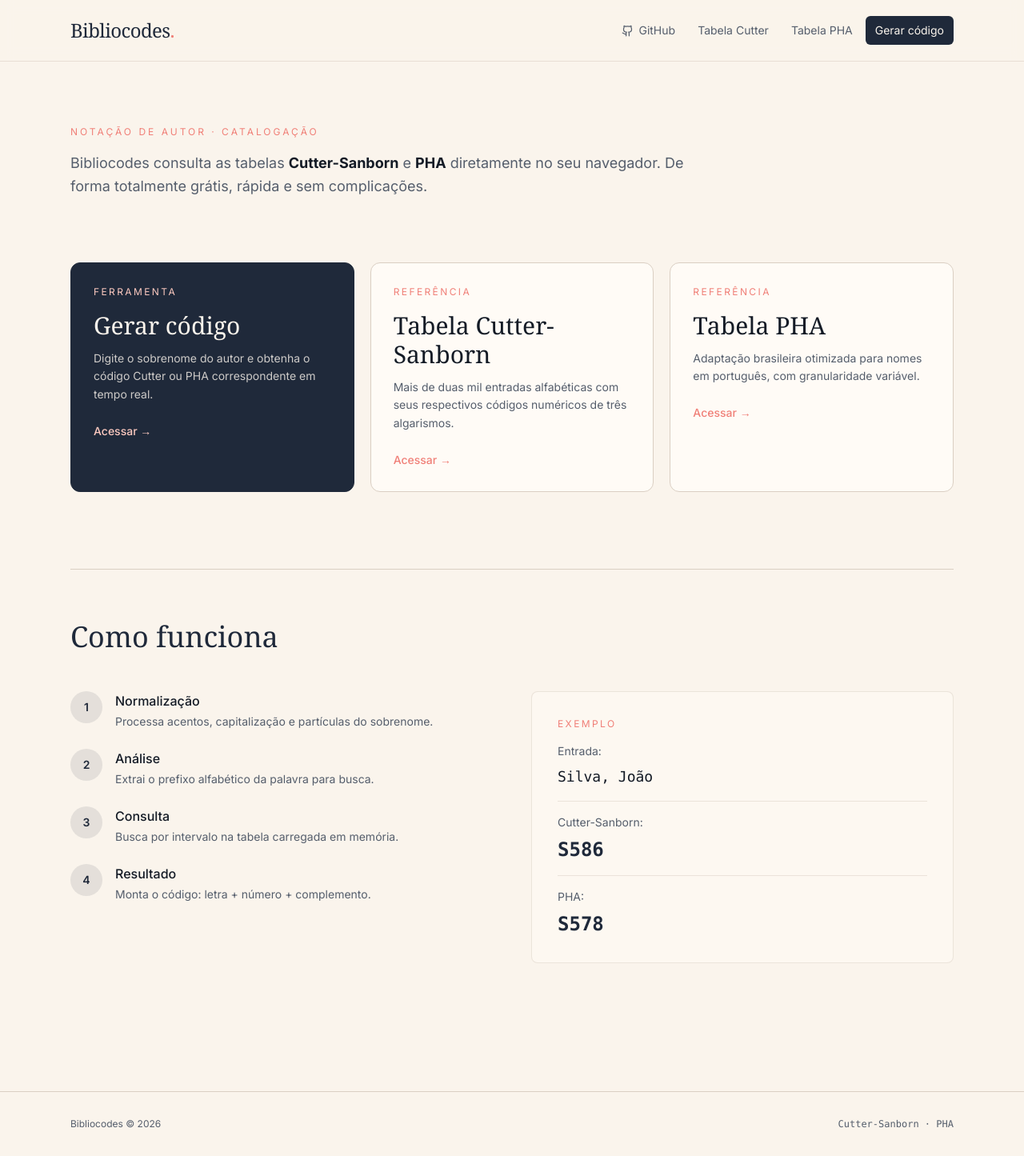
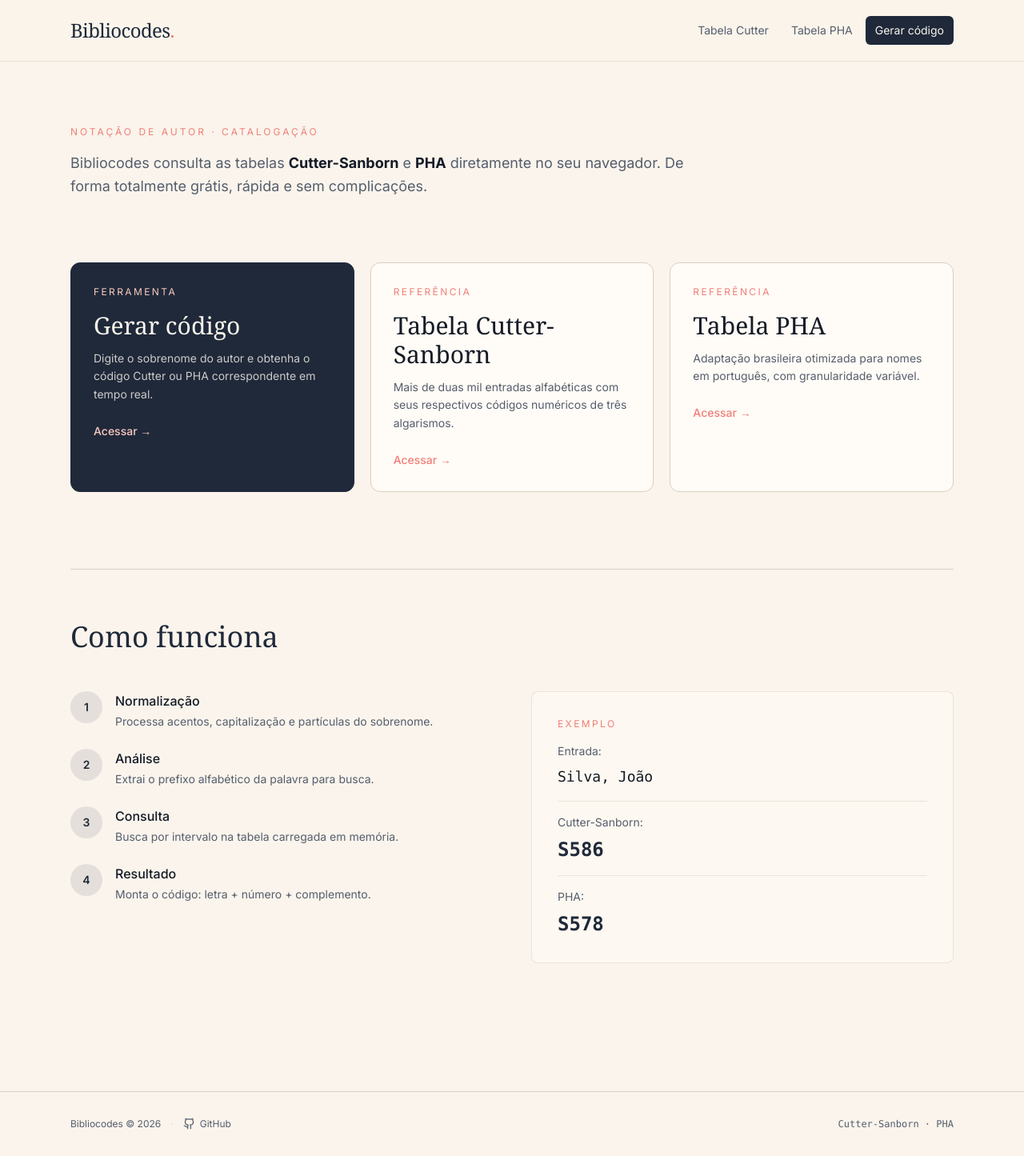
Before and after one commit to gpsnts/bibliocodes, a React (Vite) app: page / in a window 1280 px wide. Shown: the whole page at 80% size. Built offline with nearby package versions, Linux system fonts and the light colour scheme.

Commit message:
fix: layout

```diff
--- a/src/components/SiteHeader.tsx
+++ b/src/components/SiteHeader.tsx
@@ -1,5 +1,4 @@
 import { Link } from "@tanstack/react-router";
-import { Github } from "lucide-react";
 
 export function SiteHeader() {
   return (
@@ -9,14 +8,6 @@ export function SiteHeader() {
           Bibliocodes<span className="text-accent">.</span>
         </Link>
         <nav className="flex items-center gap-1 text-sm">
-          <a
-            href="https://github.com/gpsnts/bibliocodes"
-            target="_blank"
-            rel="noopener noreferrer"
-            className="px-3 py-2 rounded-md text-muted-foreground hover:text-primary hover:bg-muted transition-colors flex items-center gap-1.5"
-          >
-            <Github size={15} /> GitHub
-          </a>
           <Link
             to="/cutter"
             className="px-3 py-2 rounded-md text-muted-foreground hover:text-primary hover:bg-muted transition-colors"
--- a/src/routes/index.tsx
+++ b/src/routes/index.tsx
@@ -1,5 +1,6 @@
 import { createFileRoute, Link } from "@tanstack/react-router";
 import { SiteHeader } from "@/components/SiteHeader";
+import { Github } from "lucide-react";
 
 export const Route = createFileRoute("/")({
   component: Home,
@@ -127,11 +128,23 @@ function Home() {
         </section>
       </main>
       <footer className="border-t border-border mt-20">
-        <div className="mx-auto max-w-6xl px-6 py-8 text-xs text-muted-foreground flex justify-between">
-          <span>Bibliocodes © {new Date().getFullYear()}</span>
-          <span className="font-mono">Cutter-Sanborn · PHA</span>
-        </div>
-      </footer>
+  <div className="mx-auto max-w-6xl px-6 py-8 text-xs text-muted-foreground flex items-center justify-between">
+    <div className="flex items-center gap-3">
+      <span>Bibliocodes © {new Date().getFullYear()}</span>
+      <span className="text-border">·</span>
+      <a
+        href="https://github.com/gpsnts/bibliocodes"
+        target="_blank"
+        rel="noopener noreferrer"
+        className="hover:text-primary transition-colors flex items-center gap-1.5"
+      >
+        <Github size={15} />
+        <span className="hidden sm:inline">GitHub</span>
+      </a>
+    </div>
+    <span className="font-mono">Cutter-Sanborn · PHA</span>
+  </div>
+</footer>
     </div>
   );
 }
```
